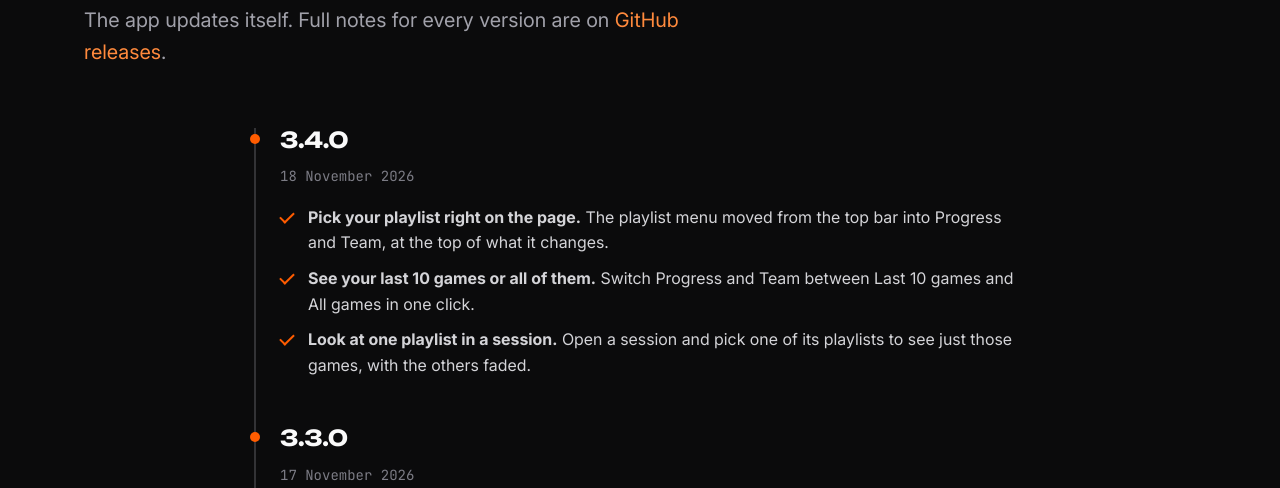
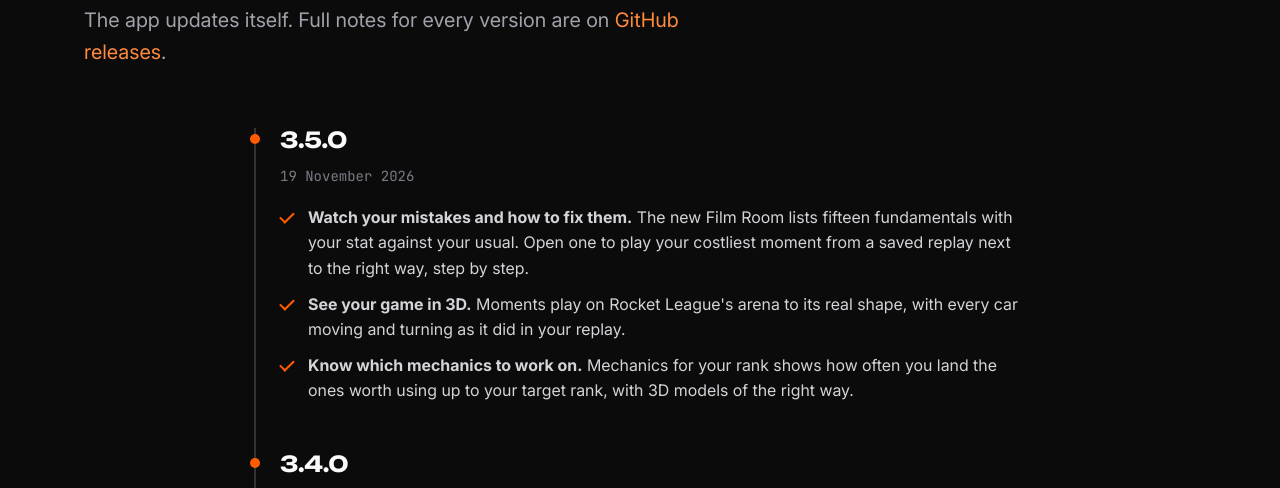
Before and after one commit to tobysword/instinct-site, a plain HTML site: page changelog.html in a window 1280 px wide. Shown: the part 263-751 px from the top of the page. Drawn offline with Linux system fonts and the light colour scheme.

Commit message:
Instinct 3.5.0: version and changelog
Co-Authored-By: Claude Opus 5.5 <noreply@anthropic.com>

```diff
--- a/changelog.html
+++ b/changelog.html
@@ -31,6 +31,12 @@ if ("changelog.html" !== "account.html" && /(access_token|error_code|error_descr
 <section class="phero"><div class="wrap"><span class="kick">What's new</span><h1>Recent releases.</h1>
 <p class="lead">The app updates itself. Full notes for every version are on <a href="https://github.com/tobysword/InstinctRL/releases">GitHub releases</a>.</p></div></section>
 <section style="padding-top:0"><div class="wrap" style="max-width:820px">
+<article class="release"><h2>3.5.0</h2><time datetime="2026-11-19">19 November 2026</time>
+<ul class="ticks" style="list-style:none;padding:0;display:grid;gap:10px;margin-top:16px">
+<li><strong>Watch your mistakes and how to fix them.</strong> The new Film Room lists fifteen fundamentals with your stat against your usual. Open one to play your costliest moment from a saved replay next to the right way, step by step.</li>
+<li><strong>See your game in 3D.</strong> Moments play on Rocket League's arena to its real shape, with every car moving and turning as it did in your replay.</li>
+<li><strong>Know which mechanics to work on.</strong> Mechanics for your rank shows how often you land the ones worth using up to your target rank, with 3D models of the right way.</li>
+</ul></article>
 <article class="release"><h2>3.4.0</h2><time datetime="2026-11-18">18 November 2026</time>
 <ul class="ticks" style="list-style:none;padding:0;display:grid;gap:10px;margin-top:16px">
 <li><strong>Pick your playlist right on the page.</strong> The playlist menu moved from the top bar into Progress and Team, at the top of what it changes.</li>
--- a/site.config.json
+++ b/site.config.json
@@ -2,7 +2,7 @@
   "PRODUCT_NAME": "Instinct",
   "PRODUCT_BRAND_HTML": "Instinct",
   "PRO_NAME": "Instinct Pro",
-  "VERSION": "3.4.0",
+  "VERSION": "3.5.0",
   "SITE_URL": "https://tobysword.github.io/instinct-site/",
   "BASE_PATH": "/instinct-site/",
   "RELEASES": "https://github.com/tobysword/InstinctRL/releases",
```
Also changed, not shown: download.html (+1 -1 lines), src/changelog.html (+6 -0 lines).
